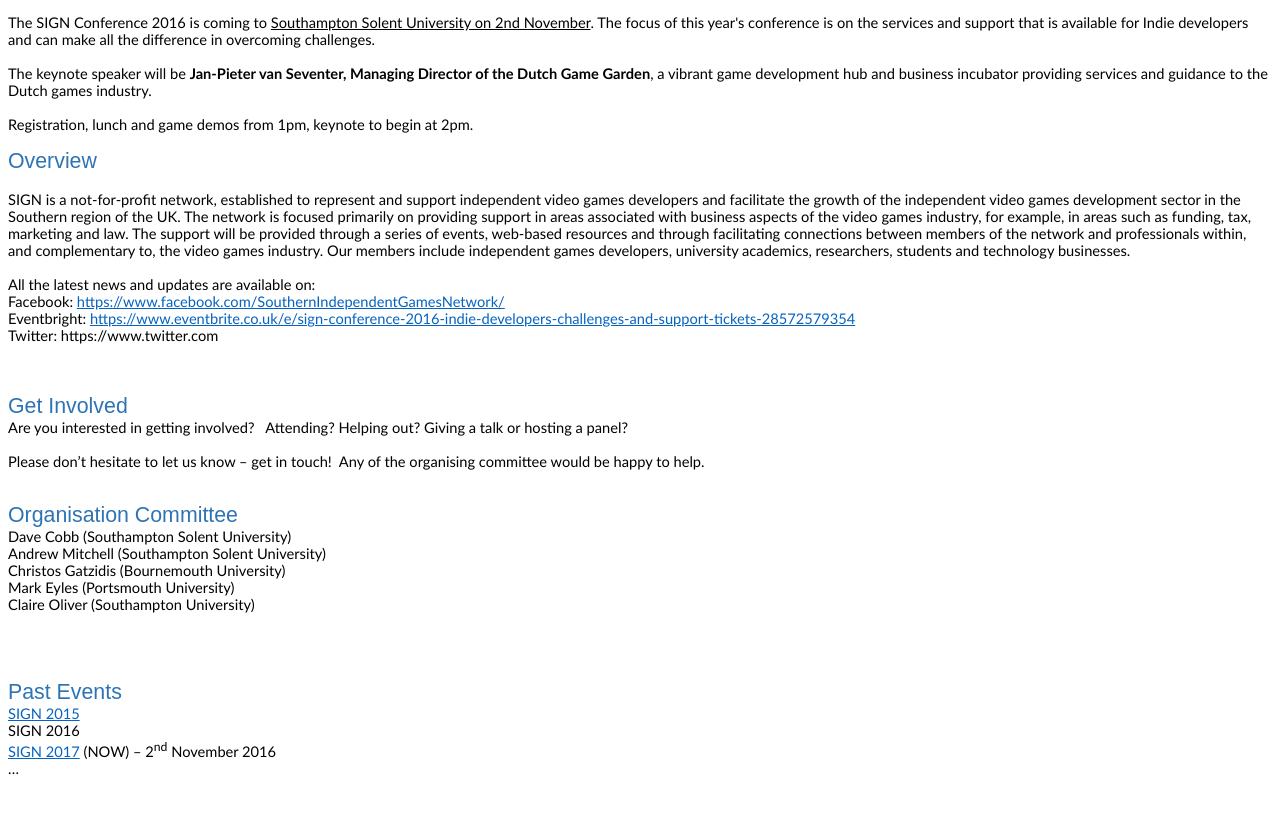
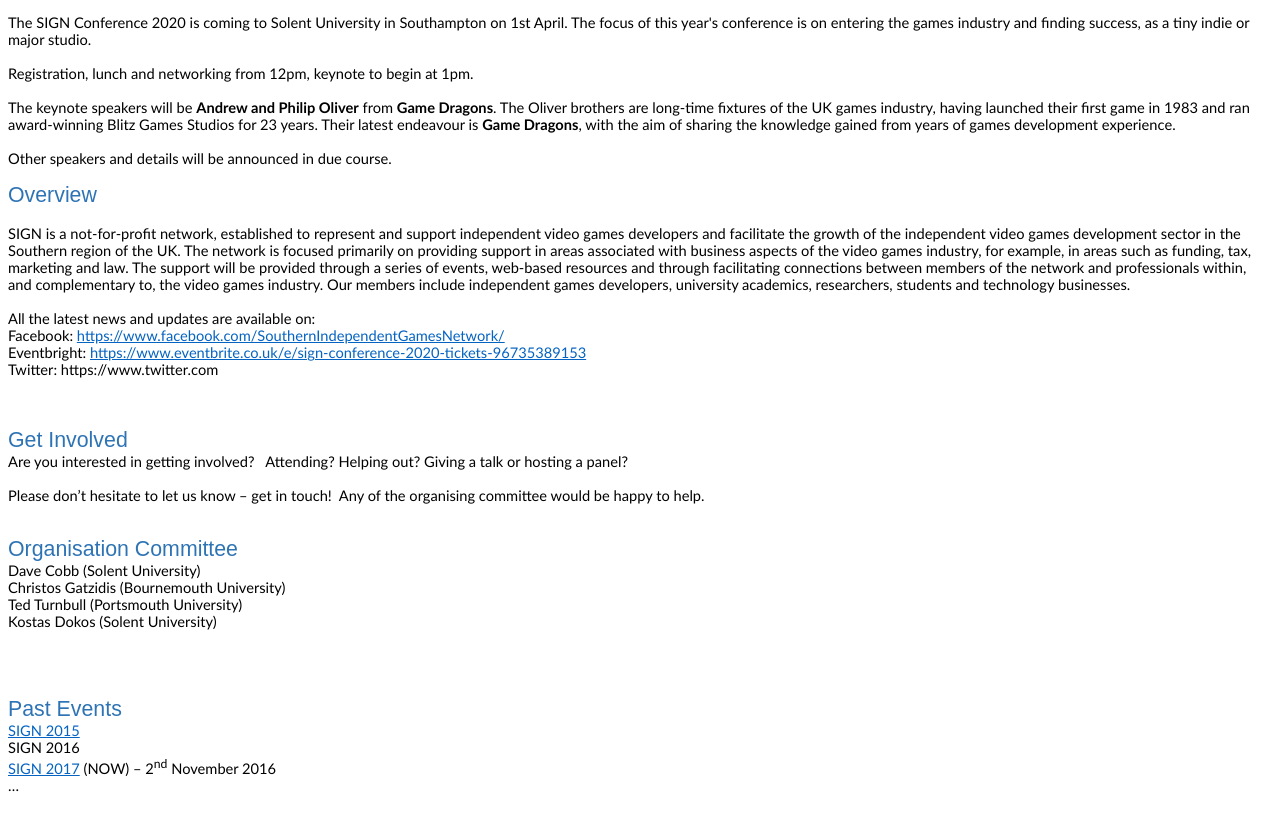
Before and after one commit to s-i-g-n/s-i-g-n.github.io, a plain HTML site: page index.htm in a window 1280 px wide. Shown: the part 418-1248 px from the top of the page. Drawn offline with Linux system fonts and the light colour scheme.

Commit message:
Updated to 2020 conference

```diff
--- a/index.htm
+++ b/index.htm
@@ -86,31 +86,27 @@ alt="https://scontent-lhr3-1.xx.fbcdn.net/v/t1.0-1/p160x160/10917089_31301521556
 
 <p class=MsoNormal>Save the Date:</p>
 
-<p class=MsoNormal><b><span style='font-size:48.0pt'>2nd November 2016</span></b></p>
+<p class=MsoNormal><b><span style='font-size:48.0pt'>1st April 2020</span></b></p>
 
 <p class=MsoNormal>SIGN event is free and open to the public &#8211; sign up
 now on<a
-href="https://www.eventbrite.co.uk/e/sign-conference-2016-indie-developers-challenges-and-support-tickets-28572579354">
-EventBright</a></p>
+href="https://www.eventbrite.co.uk/e/sign-conference-2020-tickets-96735389153">EventBright</a></p>
 
 <p class=MsoNormal>&nbsp;</p>
 
-<p class=MsoNormal>The SIGN Conference 2016 is coming to <u>Southampton Solent
-University on 2nd November</u>. The focus of this year's conference is on the
-services and support that is available for Indie developers and can make all
-the difference in overcoming challenges. </p>
+<p class=MsoNormal>The SIGN Conference 2020 is coming to Solent University in Southampton on 1st April. The focus of this year's conference is on entering the games industry and finding success, as a tiny indie or major studio. </p>
 
 <p class=MsoNormal>&nbsp;</p>
 
-<p class=MsoNormal>The keynote speaker will be <b>Jan-Pieter van Seventer,
-Managing Director of the Dutch Game Garden</b>, a vibrant game development hub
-and business incubator providing services and guidance to the Dutch games
-industry. </p>
+<p class=MsoNormal>Registration, lunch and networking from 12pm, keynote to begin at 1pm. </p>
 
 <p class=MsoNormal>&nbsp;</p>
 
-<p class=MsoNormal>Registration, lunch and game demos from 1pm, keynote to
-begin at 2pm.</p>
+<p class=MsoNormal>The keynote speakers will be <b>Andrew and Philip Oliver</b> from <b>Game Dragons</b>. The Oliver brothers are long-time fixtures of the UK games industry, having launched their first game in 1983 and ran award-winning Blitz Games Studios for 23 years. Their latest endeavour is <b>Game Dragons</b>, with the aim of sharing the knowledge gained from years of games development experience. </p>
+
+<p class=MsoNormal>&nbsp;</p>
+
+<p class=MsoNormal>Other speakers and details will be announced in due course. </p>
 
 <h1>Overview</h1>
 
@@ -135,7 +131,7 @@ university academics, researchers, students and technology businesses.</p>
 href="https://www.facebook.com/SouthernIndependentGamesNetwork/">https://www.facebook.com/SouthernIndependentGamesNetwork/</a></p>
 
 <p class=MsoNormal>Eventbright: <a
-href="https://www.eventbrite.co.uk/e/sign-conference-2016-indie-developers-challenges-and-support-tickets-28572579354">https://www.eventbrite.co.uk/e/sign-conference-2016-indie-developers-challenges-and-support-tickets-28572579354</a></p>
+href="https://www.eventbrite.co.uk/e/sign-conference-2020-tickets-96735389153">https://www.eventbrite.co.uk/e/sign-conference-2020-tickets-96735389153</a></p>
 
 <p class=MsoNormal>Twitter: https://www.twitter.com </p>
 
@@ -157,15 +153,13 @@ touch!&nbsp; Any of the organising committee would be happy to help.</p>
 
 <h1>Organisation Committee</h1>
 
-<p class=MsoNormal>Dave Cobb (Southampton Solent University)</p>
-
-<p class=MsoNormal>Andrew Mitchell (Southampton Solent University)</p>
+<p class=MsoNormal>Dave Cobb (Solent University)</p>
 
 <p class=MsoNormal>Christos Gatzidis (Bournemouth University)</p>
 
-<p class=MsoNormal>Mark Eyles (Portsmouth University)</p>
+<p class=MsoNormal>Ted Turnbull (Portsmouth University)</p>
 
-<p class=MsoNormal>Claire Oliver (Southampton University)</p>
+<p class=MsoNormal>Kostas Dokos (Solent University)</p>
 
 <p class=MsoNormal>&nbsp;</p>
 
```
